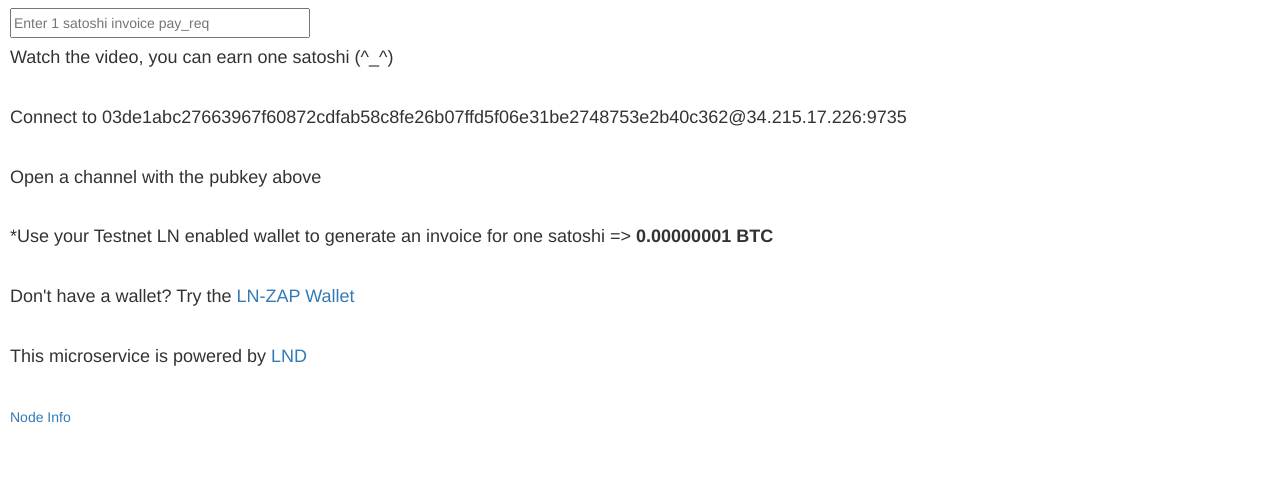
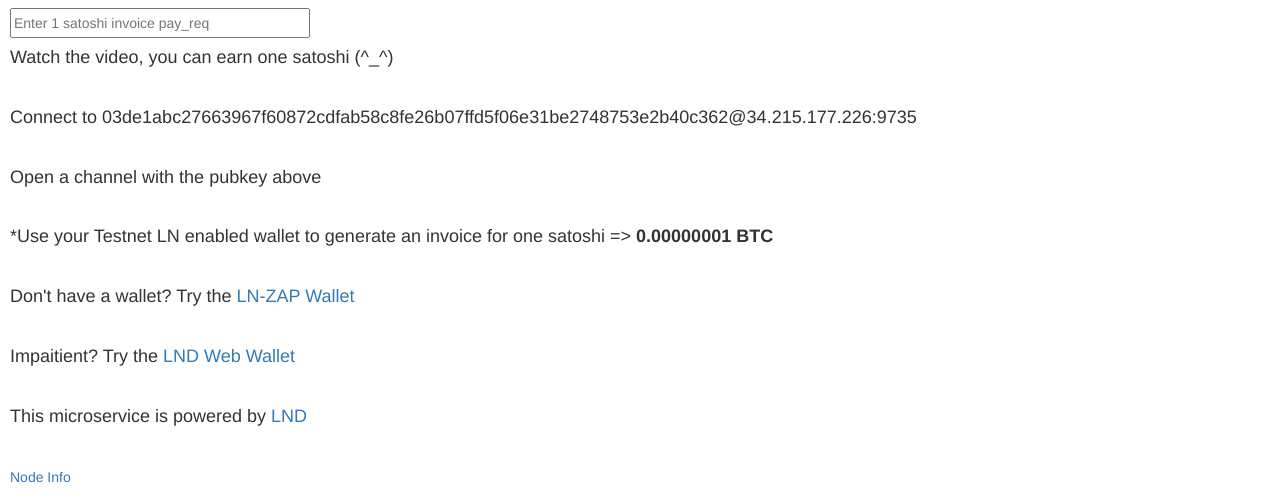
Before and after one commit to ProChain/adWatcher, a website: page main.html in a window 1280 px wide. Shown: the part 467-968 px from the top of the page. Before the commit the page ends 908 px from the top, so only its background shows below. Drawn offline with nearby package versions, Linux system fonts and the light colour scheme.

Commit message:
add link to htlc.me

```diff
--- a/main.html
+++ b/main.html
@@ -85,13 +85,15 @@ margin-left:100px;
   <br>
    <h4 id="note1">Watch the video, you can earn one satoshi (^_^)</h4>
   <br>
-  <h4 id="note1">Connect to 03de1abc27663967f60872cdfab58c8fe26b07ffd5f06e31be2748753e2b40c362@34.215.17.226:9735</h4>
+  <h4 id="note1">Connect to 03de1abc27663967f60872cdfab58c8fe26b07ffd5f06e31be2748753e2b40c362@34.215.177.226:9735</h4>
   <br>
   <h4 id="note1">Open a channel with the pubkey above</h4>
   <br>
   <h4 id="note1">*Use your Testnet LN enabled wallet to generate an invoice for one satoshi => <b>0.00000001 BTC</b></h4>
   <br>
   <h4 id="note1">Don't have a wallet? Try the <a href="https://github.com/LN-Zap/zap-desktop">LN-ZAP Wallet</a></h4>
+  <br>
+  <h4 id="note1">Impaitient? Try the <a href="https://htlc.me">LND Web Wallet</a></h4>
   <br>
   <h4 id="note1">This microservice is powered by <a href="https://github.com/lightningnetwork/lnd">LND</a></h4>
   <br>
--- a/package.json
+++ b/package.json
@@ -14,6 +14,7 @@
     "moment": "^2.20.1",
     "node-cmd": "^3.0.0",
     "nodemon": "^1.14.11",
+    "qrcode": "^1.2.0",
     "sleep": "^5.1.1"
   }
 }
```
Also changed, not shown: test.js (+7 -0 lines).
